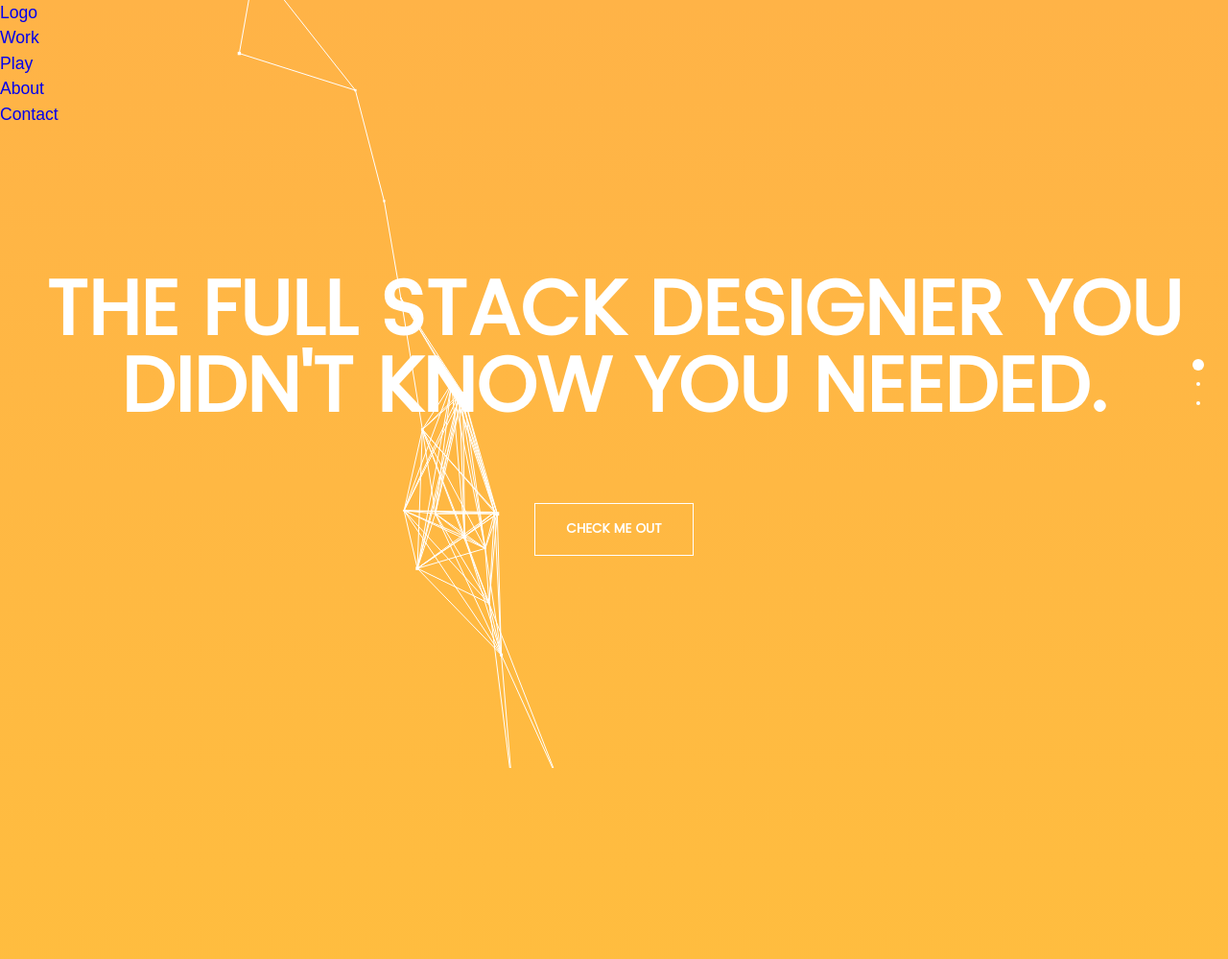
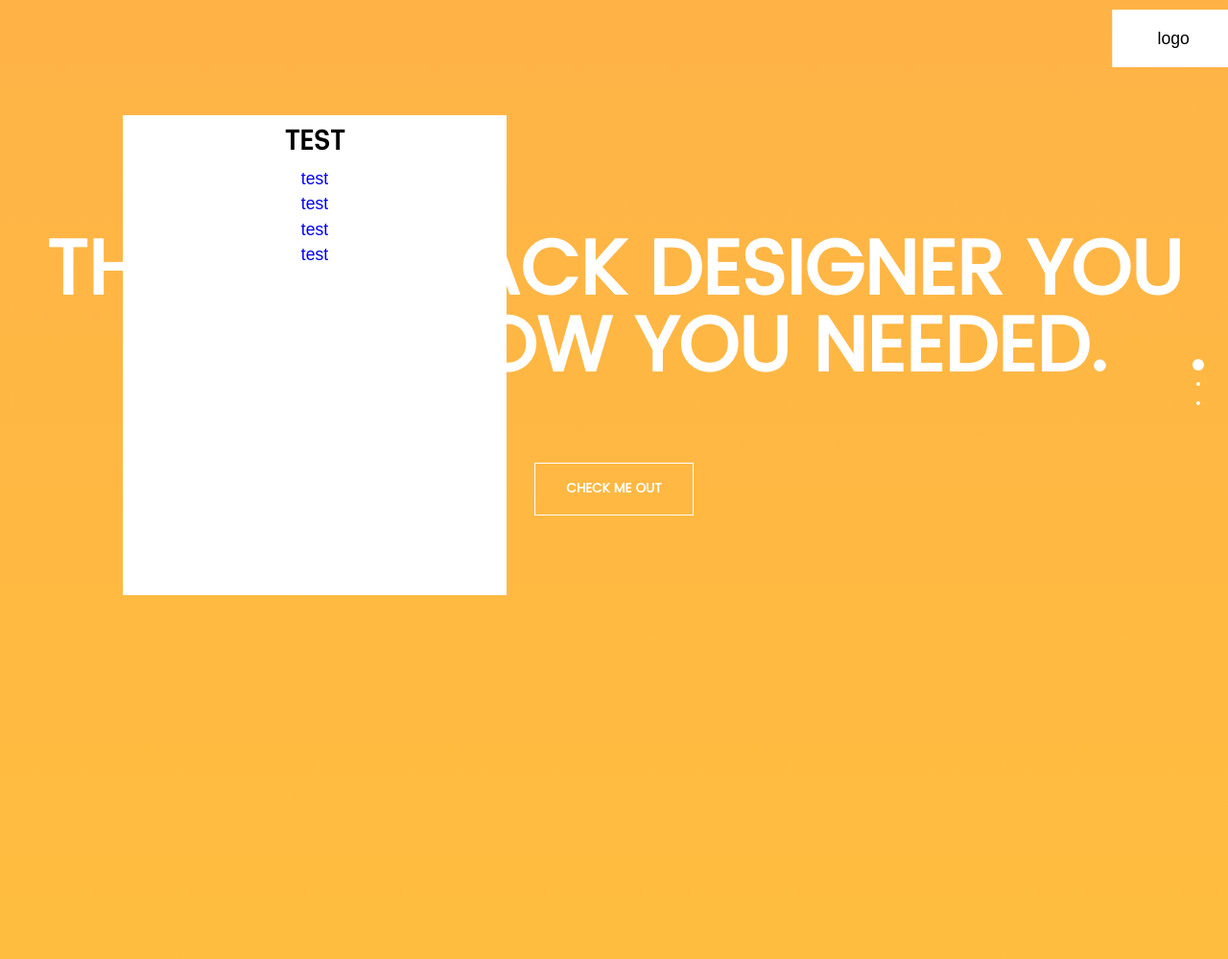
Before and after one commit to lmosele/newport, a PHP site: page / in a window 1280 px wide. Shown: the top 999 px of the page at 96% size. After the commit the page ends 620 px from the top, so only its background shows below. Run offline with PHP 8.4, Linux system fonts and the light colour scheme.

Commit message:
update JS

```diff
--- a/index.html
+++ b/index.html
@@ -20,18 +20,24 @@
  -->
 
  	<nav class="popout">
- 		<a href="#">Logo</a>
  		<ul>
- 			<li><a href="#">Work</a></li>
- 			<li><a href="#">Play</a></li>
- 			<li><a href="#">About</a></li>
- 			<li><a href="#">Contact</a></li>
+ 			<li><a class="trigger" href="#">logo</a></li>
+ 			<li><a href="#contact">Contact</a></li>
+ 			<li><a href="#about">About</a></li>
+ 			<li><a href="#play">Play</a></li>
+ 			<li><a href="#work">Work</a></li>
  		</ul>
  	</nav>
 
-	<!-- <div class="floater">
-
-	</div> -->
+	<div class="floater">
+		<h2>test</h2>
+		<ul>
+			<li><a href="#">test</a></li>
+			<li><a href="#">test</a></li>
+			<li><a href="#">test</a></li>
+			<li><a href="#">test</a></li>
+		</ul>
+	</div>
 
 	<canvas id="cube"></canvas>
 
@@ -47,8 +53,6 @@
 
 	    <div class="section">
 	    	<div class="container">
-	    		<h3>Testing123</h3>
-	    		<p>Lorem ipsum In do exercitation sit laboris magna sunt voluptate nisi eu.</p>
 
 	    	</div>
 	    </div>
--- a/src/sass/_base.scss
+++ b/src/sass/_base.scss
@@ -1,6 +1,10 @@
 * {
 	transition: all 1s easein
 }
+
+$bounce: cubic-bezier(0.68, -0.55, 0.265, 1.55);
+$endbounce: ease;
+
 body{
   overflow-x: hidden;
   background: #ffb347; /* fallback for old browsers */
@@ -9,6 +13,14 @@
 }
 #content {
   z-index: $z9;
+}
+#bg {
+  position: fixed;
+  top: 0;
+  width: 100%;
+  height: 100%;
+  height: 100vh;
+  z-index: $z1;
 }
 #cube {
   position: absolute;
@@ -29,6 +41,8 @@
 
 
 .middle {
+  max-width: 1248px;
+  margin: 0 auto;
   text-align: center;
   color: white;
   h2 {
@@ -39,18 +53,17 @@
   }
 }
 
-
 .section .container {
 	width: 96%;
   margin: 0 auto;
   opacity: 0;
-  transition: all 1s cubic-bezier(0.68, -0.55, 0.265, 1.55);
-  transform: translate3d(0, -80%, 0);
+  transition: all .6s $bounce;
+  transform: translate3d(0, 10%, 0);
 }
 .section.active .container {
   opacity: 1;
-  transition: all 1s cubic-bezier(0.68, -0.55, 0.265, 1.55);
-  transform: translate3d(0, -40%, 0);
+  transition: all .6s $bounce;
+  transform: translate3d(0, -10%, 0);
 }
 @include tablet {
   .section .container {
@@ -63,38 +76,57 @@
   }
 }
 
-#bg {
-  position: fixed;
-  width: 100%;
-  height: 100%;
-  height: 100vh;
-}
 
 .floater {
   position: fixed;
   z-index: $z10;
-  width: 500px;
+  width: 400px;
   text-align: center;
-  margin: 0 auto;
-  right: 0;
-  left: 0;
-  top: 10%;
-  height: 600px;
+  left: 10%;
+  top: 15%;
+  height: 500px;
   background: white;
-  // transform: translate3d(0%, 0%, 0%);
-  transition: all 600ms cubic-bezier(0.68, -0.55, 0.265, 1.55);
+  transform: translate3d(0, 200%, 0);
+  transition: all 600ms $bounce;
 }
-.floater.sec1 {
-  width: 250px;
-  transform: translateX(-150%);
-  transition: all 600ms cubic-bezier(0.68, -0.55, 0.265, 1.55);
-}
-.floater.sec2 {
-  width: 250px;
-  transform: translateX(150%);
-  transition: all 600ms cubic-bezier(0.68, -0.55, 0.265, 1.55);
+.floater.visible {
+  transform: translate3d(0, 0, 0);
+  transition: all 600ms $bounce;
 }
 
 .popout {
-
+  display: block;
+  position: fixed;
+  right: 0;
+  top: 10px;
+  background: white;
+  z-index: $z10;
+  padding-right: 100px;
+  transform: translateX(85%);
+  transition: all 600ms $endbounce;
+  ul {
+    position: relative;
+    list-style: none;
+    margin: 0;
+    height: auto;
+    width: auto;
+    overflow: hidden;
+  }
+  li {
+    display: inline-block;
+    padding: 17px;
+  }
+  a{
+    height: 0px;
+    padding: 30px;
+    color: black;
+  }
+  a:hover {
+    height: 80px;
+    color: black;
+  }
 }
+  .popout.open {
+    transform: translateX(12%);
+    transition: all 600ms $endbounce;
+  }
```
Also changed, not shown: src/js/main.js (+21 -28 lines), dist/css/main.min.css, dist/js/main.min.js, 1 other file.
